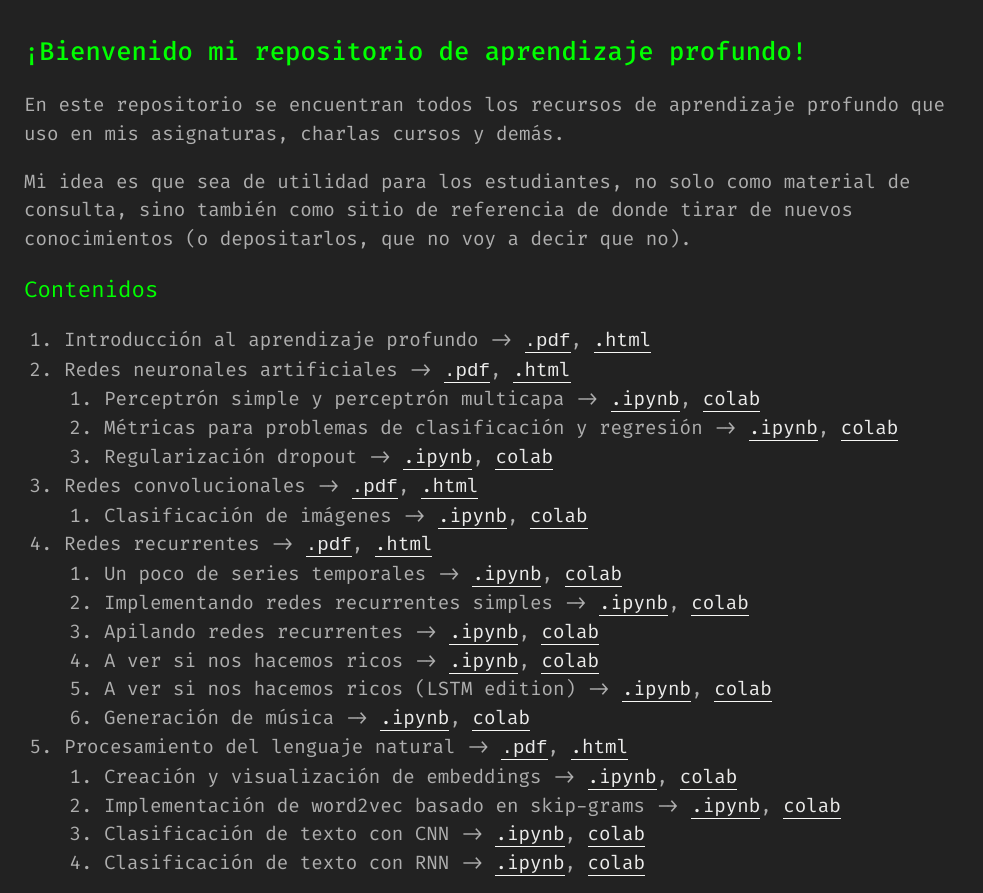
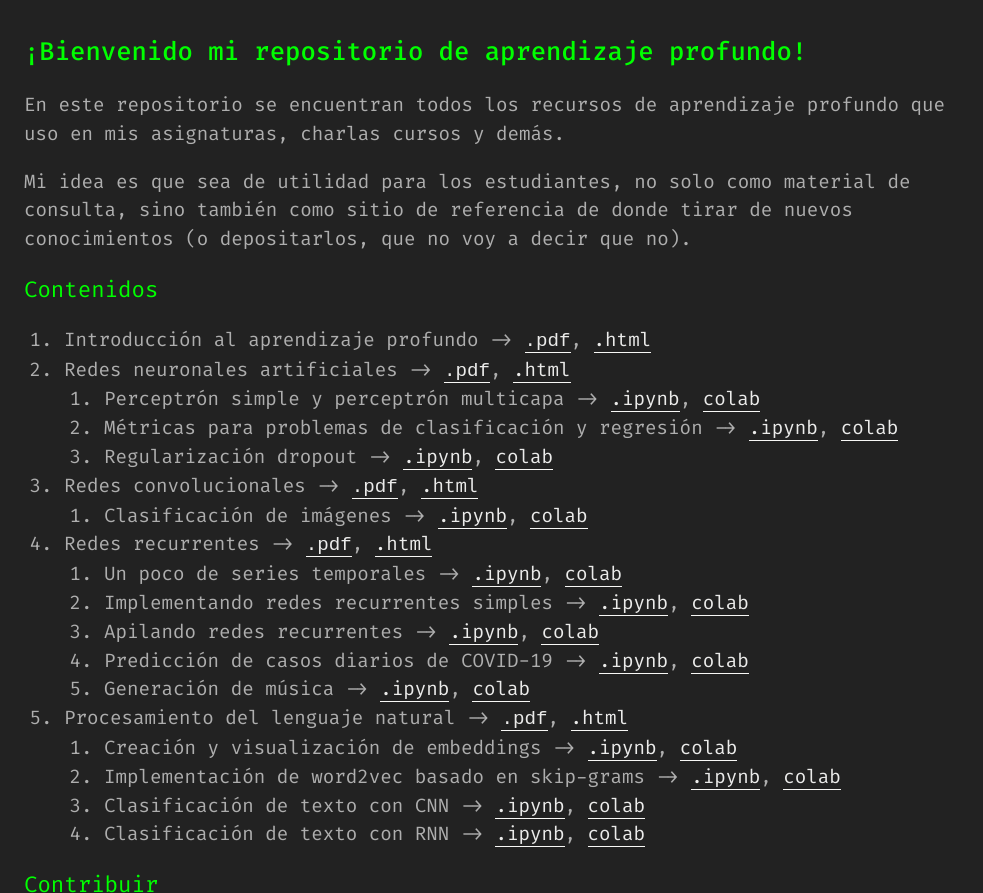
Before and after one commit to blazaid/aprendizaje-profundo, a plain HTML site: page index.html in a window 1280 px wide. Shown: the top 893 px of the page, without its empty margins (0-983 px from the left). Drawn offline with Linux system fonts and the light colour scheme.

Commit message:
Finiquitada la traducción de recurrentes
Former-commit-id: 59b6965ac29c8c71e3384164db6fb76f155902ac [formerly 69dd6e3fe9f69dd907e7144648605a8574535a06]
Former-commit-id: 126e05aa2470607c9413e9e8690f715c763f2d17

```diff
--- a/index.html
+++ b/index.html
@@ -89,10 +89,8 @@
                     <a href="https://colab.research.google.com/github/blazaid/aprendizaje-profundo/blob/master/Notebooks/Redes recurrentes - Implementando redes recurrentes simples.ipynb">colab</a></li>
                 <li>Apilando redes recurrentes -> <a href="https://blazaid.github.io/aprendizaje-profundo/Notebooks/Redes recurrentes - Apilando redes recurrentes.ipynb">.ipynb</a>,
                     <a href="https://colab.research.google.com/github/blazaid/aprendizaje-profundo/blob/master/Notebooks/Redes recurrentes - Apilando redes recurrentes.ipynb">colab</a></li>
-                <li>A ver si nos hacemos ricos -> <a href="https://blazaid.github.io/aprendizaje-profundo/Notebooks/Redes recurrentes - A ver si nos hacemos ricos.ipynb">.ipynb</a>,
-                    <a href="https://colab.research.google.com/github/blazaid/aprendizaje-profundo/blob/master/Notebooks/Redes recurrentes - A ver si nos hacemos ricos.ipynb">colab</a></li>
-                <li>A ver si nos hacemos ricos (LSTM edition) -> <a href="https://blazaid.github.io/aprendizaje-profundo/Notebooks/Redes recurrentes - A ver si nos hacemos ricos (LSTM edition).ipynb">.ipynb</a>,
-                    <a href="https://colab.research.google.com/github/blazaid/aprendizaje-profundo/blob/master/Notebooks/Redes recurrentes - A ver si nos hacemos ricos (LSTM edition).ipynb">colab</a></li>
+                <li>Predicción de casos diarios  de COVID-19 -> <a href="https://blazaid.github.io/aprendizaje-profundo/Notebooks/Redes recurrentes - Predicción de casos diarios de COVID-19.ipynb">.ipynb</a>,
+                    <a href="https://colab.research.google.com/github/blazaid/aprendizaje-profundo/blob/master/Notebooks/Redes recurrentes - Predicción de casos diarios de COVID-19.ipynb">colab</a></li>
                 <li>Generación de música -> <a href="https://blazaid.github.io/aprendizaje-profundo/Notebooks/Redes recurrentes - Generación de música.ipynb">.ipynb</a>,
                     <a href="https://colab.research.google.com/github/blazaid/aprendizaje-profundo/blob/master/Notebooks/Redes recurrentes - Generación de música.ipynb">colab</a></li>
             </ol>
```
Also changed, not shown: 11 other files.
